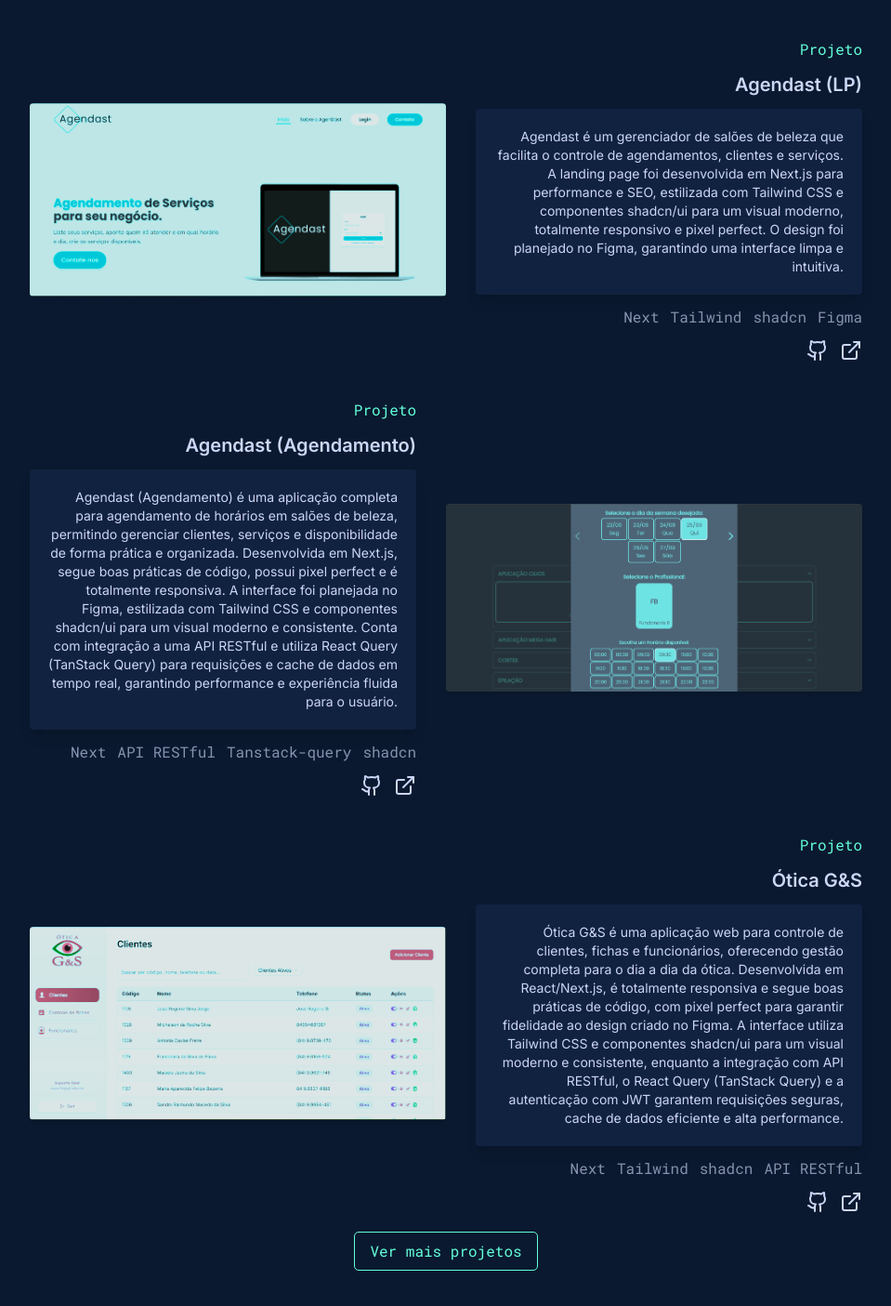
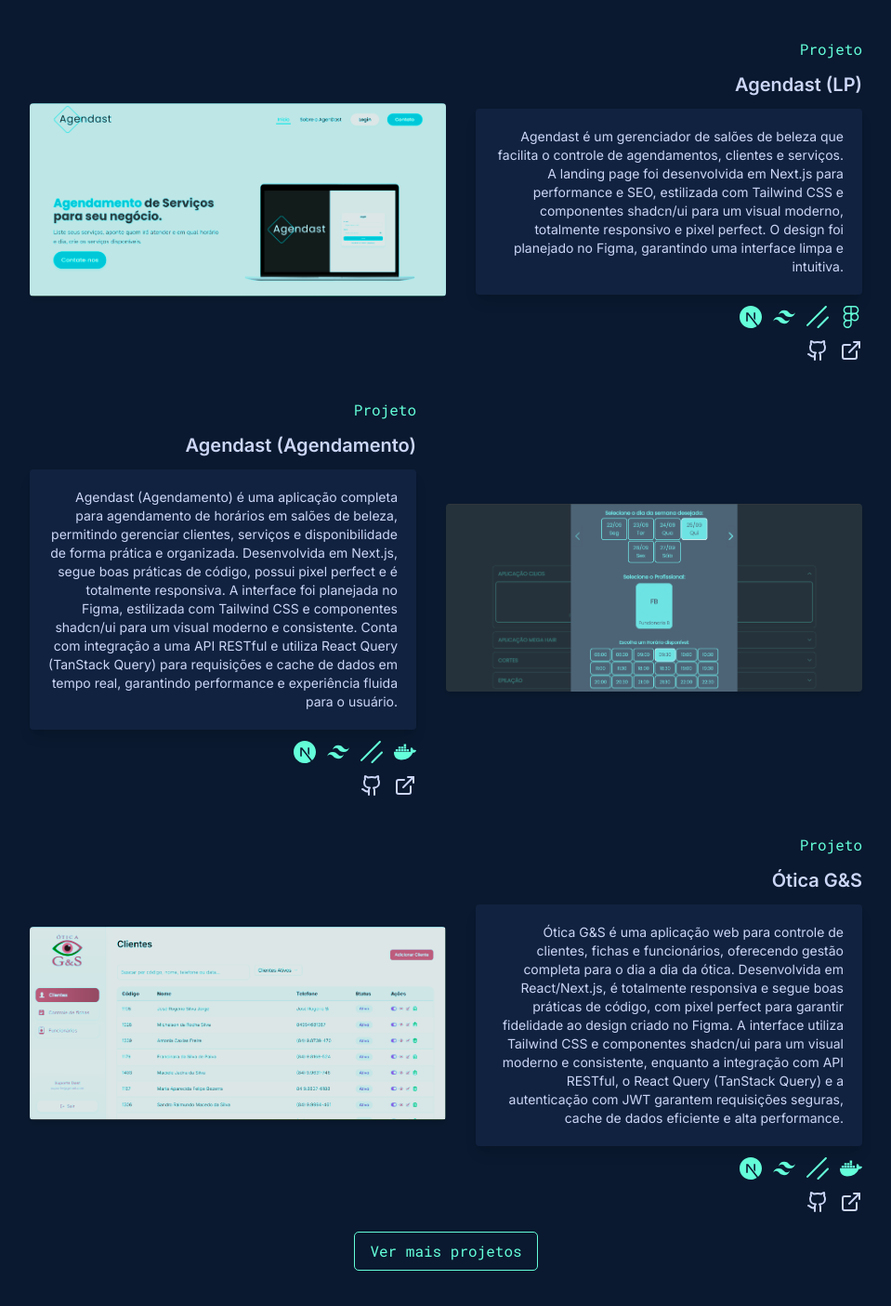
Before and after one commit to GabrielSilveira97/gabriel-silveira.v2, a Next.js app: page / in a window 1280 px wide. Shown: the part 2232-3637 px from the top of the page at 93% size, without its empty margins (160-1119 px from the left). Built offline with nearby package versions, Linux system fonts and the light colour scheme.

Commit message:
feat: add lume

```diff
--- a/app/components/sections/Projects.tsx
+++ b/app/components/sections/Projects.tsx
@@ -2,6 +2,9 @@
 import Link from "next/link";
 import { motion } from "framer-motion";
 import Button from "../Button";
+import { SiNextdotjs, SiShadcnui } from "react-icons/si";
+import { RiTailwindCssFill } from "react-icons/ri";
+import { FaDocker, FaFigma } from "react-icons/fa";
 
 const Projects = () => {
 
@@ -66,10 +69,10 @@
             transition={{ duration: 3.8 }}
             className="text-[var(--slate)] flex gap-3"
           >
-            <li>Next</li>
-            <li>Tailwind</li>
-            <li>shadcn</li>
-            <li>Figma</li>
+            <SiNextdotjs className="w-6 h-6 text-green"/>
+            <RiTailwindCssFill className="w-6 h-6 text-green"/>
+            <SiShadcnui className="w-6 h-6 text-green"/>
+            <FaFigma className="w-6 h-6 text-green"/>
           </motion.ul>
           <motion.ul
             initial={{ opacity: 0, x: 50 }}
@@ -137,10 +140,10 @@
             transition={{ duration: 3.8 }}
             className="text-[var(--slate)] flex gap-3"
           >
-            <li>Next</li>
-            <li>API RESTful</li>
-            <li>Tanstack-query</li>
-            <li>shadcn</li>
+            <SiNextdotjs className="w-6 h-6 text-green"/>
+            <RiTailwindCssFill className="w-6 h-6 text-green"/>
+            <SiShadcnui className="w-6 h-6 text-green"/>
+            <FaDocker className="w-6 h-6 text-green"/>
           </motion.ul>
           <motion.ul
             initial={{ opacity: 0, x: 50 }}
@@ -207,10 +210,10 @@
             transition={{ duration: 3.8 }}
             className="text-[var(--slate)] flex gap-3"
           >
-            <li>Next</li>
-            <li>Tailwind</li>
-            <li>shadcn</li>
-            <li>API RESTful</li>
+            <SiNextdotjs className="w-6 h-6 text-green"/>
+            <RiTailwindCssFill className="w-6 h-6 text-green"/>
+            <SiShadcnui className="w-6 h-6 text-green"/>
+            <FaDocker className="w-6 h-6 text-green"/>
           </motion.ul>
           <motion.ul
             initial={{ opacity: 0, x: 50 }}
--- a/app/projects/projects.ts
+++ b/app/projects/projects.ts
@@ -1,9 +1,10 @@
 import { IconType } from "react-icons"
-import { FaAngular, FaReact } from "react-icons/fa"
+import { FaAngular, FaDocker, FaNodeJs, FaReact } from "react-icons/fa"
 import { SiNextdotjs } from "react-icons/si"
 import { RiTailwindCssFill } from "react-icons/ri"
 import { IoLogoSass } from "react-icons/io5";
-import { TbBrandTypescript } from "react-icons/tb";
+import { TbBrandPrisma, TbBrandTypescript } from "react-icons/tb";
+import { BiLogoPostgresql } from "react-icons/bi";
 
 
 
@@ -19,31 +20,25 @@
 
 
 export const projects : Project[] = [
+
     {
         id: 1,
-        img: "/field-guide.png",
-        title: "FieldGuide LP",
-        description: "Landing page desenvolvida para apresentar o FieldGuide, um software de auxílio financeiro que ajuda pessoas e empresas a organizar, monitorar e planejar suas finanças.",
-        link: "https://fieldguide-lp.vercel.app",
+        img: "/lume.png",
+        title: "Lume",
+        description: "Plataforma de gestão financeira para controle de entradas, despesas, balanços e usuários de forma simples e eficiente.",
+        link: "https://financial-sass.vercel.app/",
         icons: [
             FaReact,
-            RiTailwindCssFill
+            SiNextdotjs,
+            RiTailwindCssFill,
+            FaNodeJs,
+            BiLogoPostgresql,
+            TbBrandPrisma,
+            FaDocker
         ]
     },
     {
         id: 2,
-        img: "/agendast.png",
-        title: "Agendast LP",
-        description: "Esta é a landing page oficial do AgenDast, desenvolvida com Next.js, TypeScript e Tailwind CSS. O projeto tem como objetivo apresentar de forma clara e atrativa os benefícios do produto.",
-        link: "https://agendast.com.br",
-        icons: [
-            FaReact,
-            SiNextdotjs,
-            RiTailwindCssFill
-        ]
-    },
-    {
-        id: 3,
         img: "/agendamento.png",
         title: "Agendast (Agendamento)",
         description: "Sistema de agendamento integrado a um projeto de gerência de atendimentos, permitindo criar e gerenciar compromissos de forma centralizada. A comunicação entre os projetos foi feita via API REST utilizando Axios, garantindo sincronização e troca de dados em tempo real.",
@@ -52,11 +47,12 @@
             TbBrandTypescript,
             FaReact,
             SiNextdotjs,
-            RiTailwindCssFill
+            RiTailwindCssFill,
+            FaDocker
         ]
     },
     {
-        id: 4,
+        id: 3,
         img: "/otica-ges.png",
         title: "Ótica G&S",
         description: "Aplicação web para gerenciamento de fichas de atendimento em uma ótica, permitindo controle por status, filtragem por data e geração de relatórios em PDF.",
@@ -65,11 +61,12 @@
             TbBrandTypescript,
             FaReact,
             SiNextdotjs,
-            RiTailwindCssFill
+            RiTailwindCssFill,
+            FaDocker
         ]
     },
     {
-        id: 5,
+        id: 4,
         img: "/financeiro.png",
         title: "Financeiro (Interno)",
         description: "Plataforma financeira para controle de entradas, saídas e crédito, com gerenciamento de clientes e dashboard de estatísticas que oferece visão geral das finanças, permitindo acompanhamento e análise eficiente dos dados.",
@@ -77,11 +74,12 @@
             TbBrandTypescript,
             FaReact,
             SiNextdotjs,
-            RiTailwindCssFill
+            RiTailwindCssFill,
+            FaDocker
         ]
     },
     {
-        id: 6,
+        id: 5,
         img: "/need.png",
         title: "Need",
         description: "Sistema de gerenciamento escolar com CRUD completo para professores, alunos e matérias, permitindo o controle e organização das informações acadêmicas de forma simples e eficiente.",
@@ -93,7 +91,7 @@
         ]
     },
     {
-        id: 7,
+        id: 6,
         img: "/soc-web.png",
         title: "SOC (Ship Own Containter)",
         description: "Plataforma de match entre donos de containers e donos de cargas, conectando ambas as partes com base no tipo de container e na rota desejada, otimizando o transporte e reduzindo custos logísticos.",
@@ -105,7 +103,7 @@
         ]
     },
     {
-        id: 8,
+        id: 7,
         img: "/izi.png",
         title: "IZI",
         description: "Plataforma de serviços autônomos que conecta clientes e profissionais, permitindo o registro de serviços por ambas as partes. O sistema realiza o match automático de acordo com as necessidades do cliente e a especialidade do profissional, facilitando contratações rápidas e precisas.",
@@ -116,4 +114,27 @@
             IoLogoSass
         ]
     },
+        {
+        id: 8,
+        img: "/agendast.png",
+        title: "Agendast LP",
+        description: "Esta é a landing page oficial do AgenDast, desenvolvida com Next.js, TypeScript e Tailwind CSS. O projeto tem como objetivo apresentar de forma clara e atrativa os benefícios do produto.",
+        link: "https://agendast.com.br",
+        icons: [
+            FaReact,
+            SiNextdotjs,
+            RiTailwindCssFill
+        ]
+    },
+        {
+        id: 9,
+        img: "/field-guide.png",
+        title: "FieldGuide LP",
+        description: "Landing page desenvolvida para apresentar o FieldGuide, um software de auxílio financeiro que ajuda pessoas e empresas a organizar, monitorar e planejar suas finanças.",
+        link: "https://fieldguide-lp.vercel.app",
+        icons: [
+            FaReact,
+            RiTailwindCssFill
+        ]
+    },
 ]
```
Also changed, not shown: public/lume.png (added).
